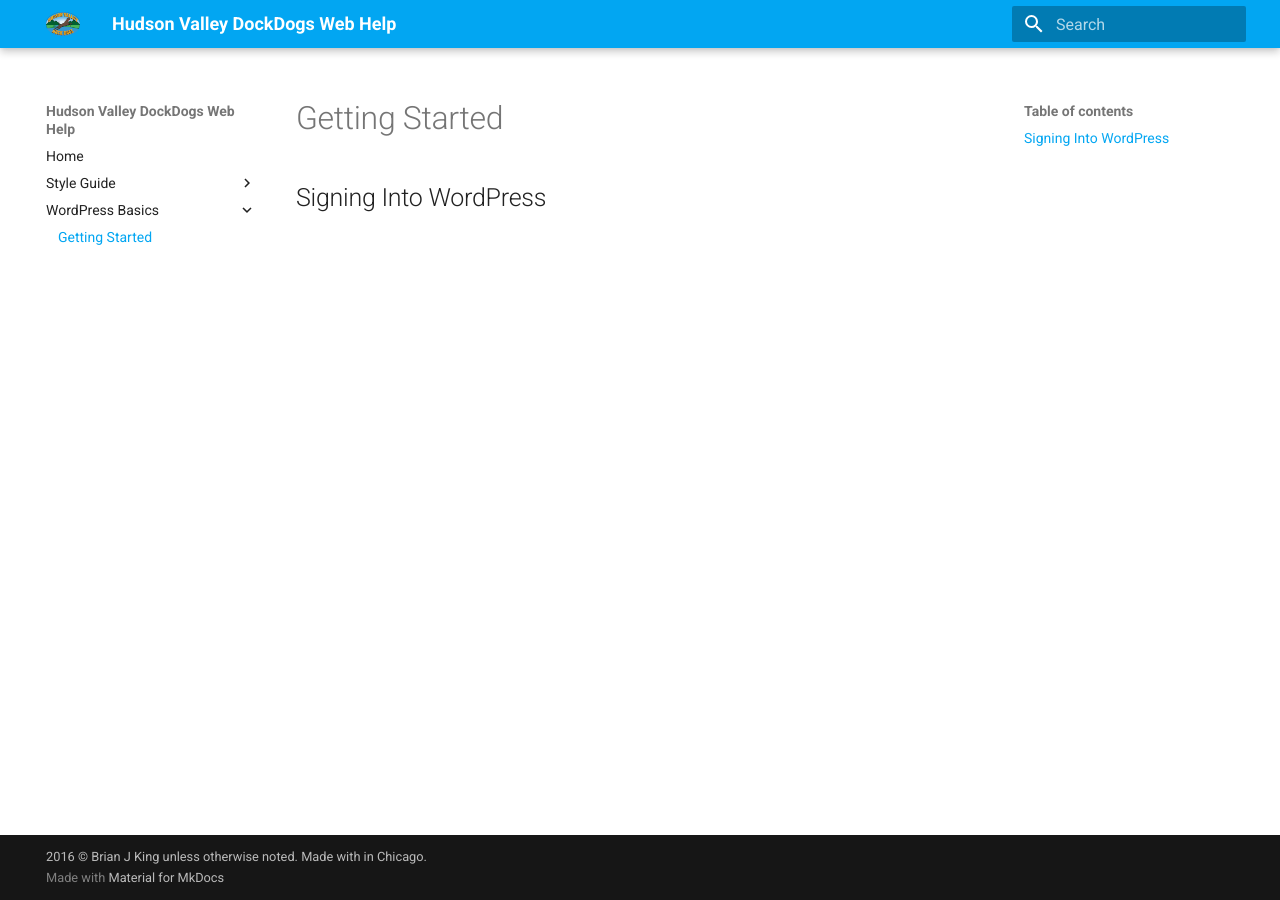
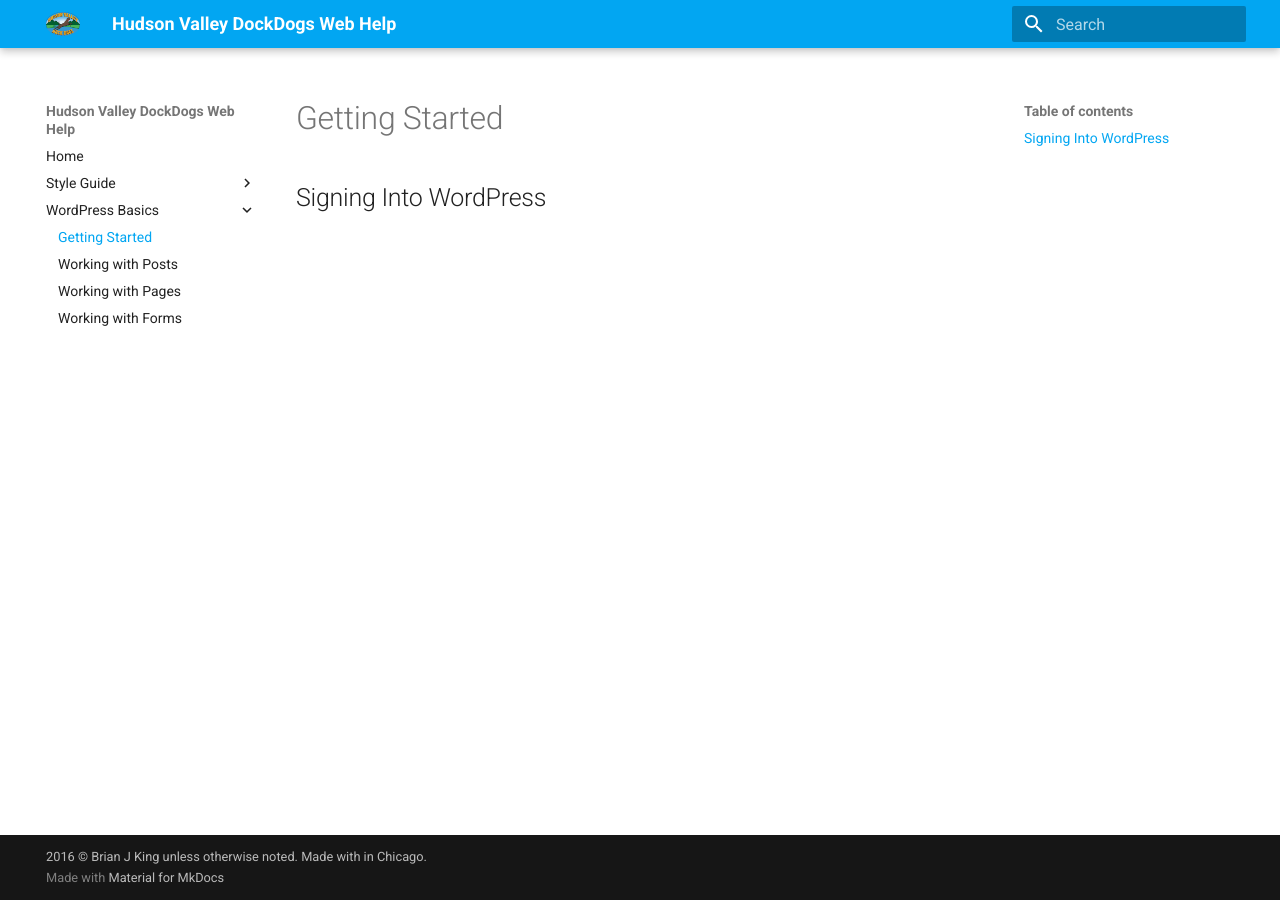
Before and after one commit to brianjking/hudsonvalleyhelp, an MkDocs documentation site: the page built from docs/wordpress-basics/basics.md, in a window 1280 px wide. Built offline with MkDocs 1.6.1 and Material for MkDocs 9.7.7, drawn with Linux system fonts in a browser that asks for light colours; old or Windows-style settings are respelled for this version of MkDocs.

Commit message:
adding some to the TOC

```diff
--- a/mkdocs.yml
+++ b/mkdocs.yml
@@ -10,11 +10,14 @@ pages:
     - Color Scheme: style-guide/color-scheme.md
 - WordPress Basics:
     - Getting Started: wordpress-basics/basics.md
+    - Working with Posts: wordpress-basics/posts.md
+    - Working with Pages: wordpress-basics/pages.md
+    - Working with Forms: wordpress-basics/forms.md
 theme: material
 markdown_extensions:
     - toc:
-        permalink: 
-    - admonition:
+        permalink: '#'
+    - admonition
     - pymdownx.tilde
     - markdown.extensions.smarty
     - pymdownx.smartsymbols
```
Also changed, not shown: docs/index.md (+0 -1 lines), docs/wordpress-basics/forms.md (added, +7 -0 lines), docs/wordpress-basics/pages.md (added, +1 -0 lines), docs/wordpress-basics/posts.md (added, +1 -0 lines), docs/wordpress-basics/basics.md (line endings or trailing spaces).
